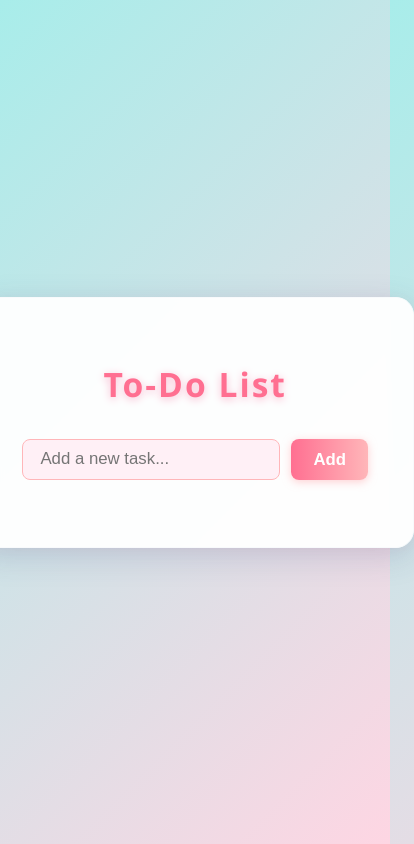
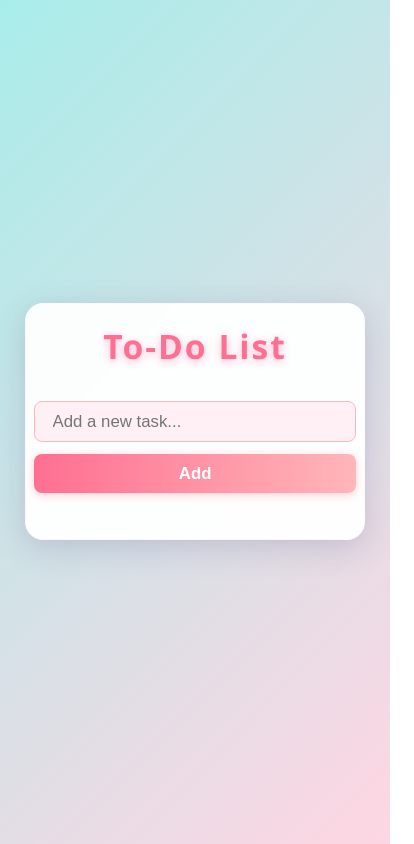
Before and after one commit to BraaRefaat/MyToDO, a plain HTML site: page index.html in a window 390 px wide. Shown: the whole page, 414 px wide, since content can reach past the window. Drawn offline with Linux system fonts and the light colour scheme.

Commit message:
Refactor HTML and CSS for improved structure and responsiveness. Updated formatting in index.html for consistency and enhanced styles in style.css, including media queries for better mobile support.

```diff
--- a/index.html
+++ b/index.html
@@ -1,16 +1,21 @@
 <!DOCTYPE html>
 <html lang="en">
   <head>
-    <meta charset="UTF-8">
-    <meta name="viewport" content="width=device-width, initial-scale=1.0">
+    <meta charset="UTF-8" />
+    <meta name="viewport" content="width=device-width, initial-scale=1.0" />
     <title>To-Do List App</title>
-    <link rel="stylesheet" href="style.css">
+    <link rel="stylesheet" href="style.css" />
   </head>
   <body>
       <div class="container">
         <h1>To-Do List</h1>
         <form id="task-form">
-            <input type="text" id="task-input" placeholder="Add a new task..." required />
+          <input
+            type="text"
+            id="task-input"
+            placeholder="Add a new task..."
+            required
+          />
           <button type="submit">Add</button>
         </form>
         <ul id="task-list"></ul>
--- a/style.css
+++ b/style.css
@@ -1,29 +1,54 @@
+* {
+  box-sizing: border-box;
+  margin: 0;
+  padding: 0;
+}
+
 body {
   background: linear-gradient(135deg, #a8edea 0%, #fed6e3 100%);
-    font-family: 'Segoe UI', Tahoma, Geneva, Verdana, sans-serif;
+  font-family: "Segoe UI", Tahoma, Geneva, Verdana, sans-serif;
+  padding-left: 24px;
+  padding-right: 24px;
+  overflow-x: hidden;
   display: flex;
   justify-content: center;
   align-items: center;
   height: 100vh;
-    margin: 0;
-    min-height: 100vh;
 }
 
 .container {
   background: rgba(255, 255, 255, 0.95);
   padding: 2.5rem 2.8rem;
   border-radius: 18px;
-    box-shadow: 0 8px 32px rgba(60, 60, 120, 0.18), 0 1.5px 8px rgba(255, 182, 193, 0.12);
-    width: 370px;
+  box-shadow: 0 8px 32px rgba(60, 60, 120, 0.18),
+    0 1.5px 8px rgba(255, 182, 193, 0.12);
+  width: 90%;
+  margin: 48px auto;
   backdrop-filter: blur(2px);
   border: 1.5px solid #f8fafc;
   transition: box-shadow 0.3s;
-    animation: fadeInCard 0.8s cubic-bezier(.4,2,.6,1) 0.1s both;
+  animation: fadeInCard 0.8s cubic-bezier(0.4, 2, 0.6, 1) 0.1s both;
 }
 
 @keyframes fadeInCard {
-    0% { opacity: 0; transform: translateY(40px) scale(0.95); }
-    100% { opacity: 1; transform: none; }
+  0% {
+    opacity: 0;
+    transform: translateY(40px) scale(0.95);
+  }
+  100% {
+    opacity: 1;
+    transform: none;
+  }
+}
+
+@media (max-width: 430px) {
+  .container {
+    padding: 1.2rem 0.5rem;
+  }
+  body {
+    padding-left: 6px;
+    padding-right: 6px;
+  }
 }
 
 h1 {
@@ -34,12 +59,18 @@ h1 {
   font-weight: 700;
   font-size: 2.1rem;
   text-shadow: 0 2px 8px #f8bbd0;
-    animation: fadeInTitle 0.8s cubic-bezier(.4,2,.6,1) 0.2s both;
+  animation: fadeInTitle 0.8s cubic-bezier(0.4, 2, 0.6, 1) 0.2s both;
 }
 
 @keyframes fadeInTitle {
-    0% { opacity: 0; transform: translateY(-30px); }
-    100% { opacity: 1; transform: none; }
+  0% {
+    opacity: 0;
+    transform: translateY(-30px);
+  }
+  100% {
+    opacity: 1;
+    transform: none;
+  }
 }
 
 #task-form {
@@ -79,18 +110,30 @@ h1 {
   outline: none;
   position: relative;
   overflow: hidden;
-    animation: popInBtn 0.7s cubic-bezier(.4,2,.6,1) 0.3s both;
+  animation: popInBtn 0.7s cubic-bezier(0.4, 2, 0.6, 1) 0.3s both;
 }
 
 @keyframes popInBtn {
-    0% { opacity: 0; transform: scale(0.7); }
-    100% { opacity: 1; transform: none; }
+  0% {
+    opacity: 0;
+    transform: scale(0.7);
+  }
+  100% {
+    opacity: 1;
+    transform: none;
+  }
 }
 
 #task-form button:hover {
   background: linear-gradient(90deg, #ffb6b9 0%, #ff6f91 100%);
   transform: translateY(-2px) scale(1.04);
   box-shadow: 0 4px 16px #ffb6b9a0;
+}
+
+@media (max-width: 600px) {
+  #task-form {
+    flex-direction: column;
+  }
 }
 
 #task-list {
@@ -111,12 +154,18 @@ h1 {
   transition: background 0.3s, box-shadow 0.2s, transform 0.15s, opacity 0.3s;
   position: relative;
   border: 1.2px solid #ffe0ec;
-    animation: fadeInTask 0.5s cubic-bezier(.4,2,.6,1) both;
+  animation: fadeInTask 0.5s cubic-bezier(0.4, 2, 0.6, 1) both;
 }
 
 @keyframes fadeInTask {
-    0% { opacity: 0; transform: translateY(20px) scale(0.97); }
-    100% { opacity: 1; transform: none; }
+  0% {
+    opacity: 0;
+    transform: translateY(20px) scale(0.97);
+  }
+  100% {
+    opacity: 1;
+    transform: none;
+  }
 }
 
 .task-item:hover {
@@ -129,13 +178,17 @@ h1 {
   background: #d1e7dd;
   text-decoration: line-through;
   color: #6c757d;
-    animation: completeTask 0.5s cubic-bezier(.4,2,.6,1);
+  animation: completeTask 0.5s cubic-bezier(0.4, 2, 0.6, 1);
   opacity: 0.8;
 }
 
 @keyframes completeTask {
-    0% { background: #fff0f6; }
-    100% { background: #d1e7dd; }
+  0% {
+    background: #fff0f6;
+  }
+  100% {
+    background: #d1e7dd;
+  }
 }
 
 .task-actions {
```
Lines whose indentation alone changed are shown as unchanged.
